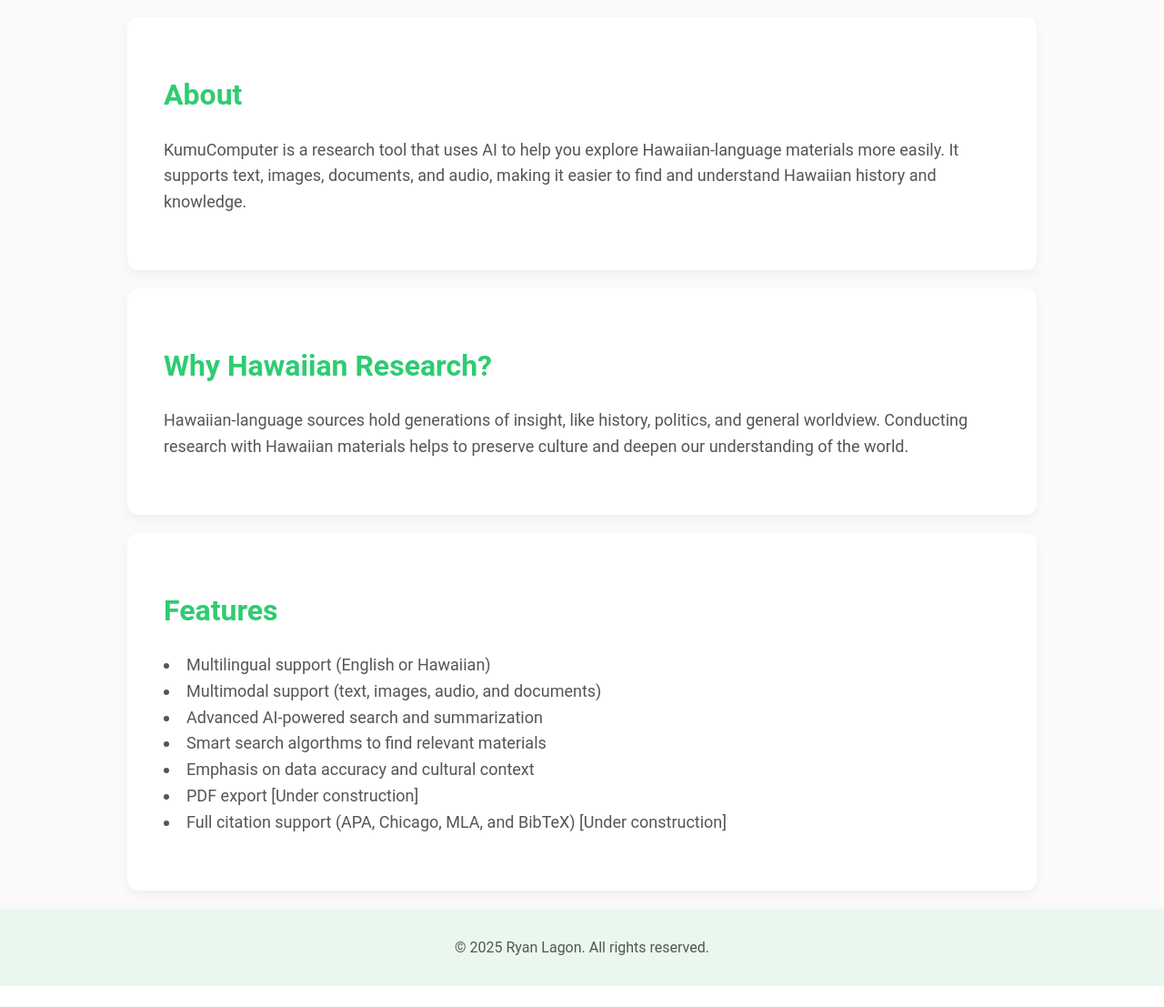
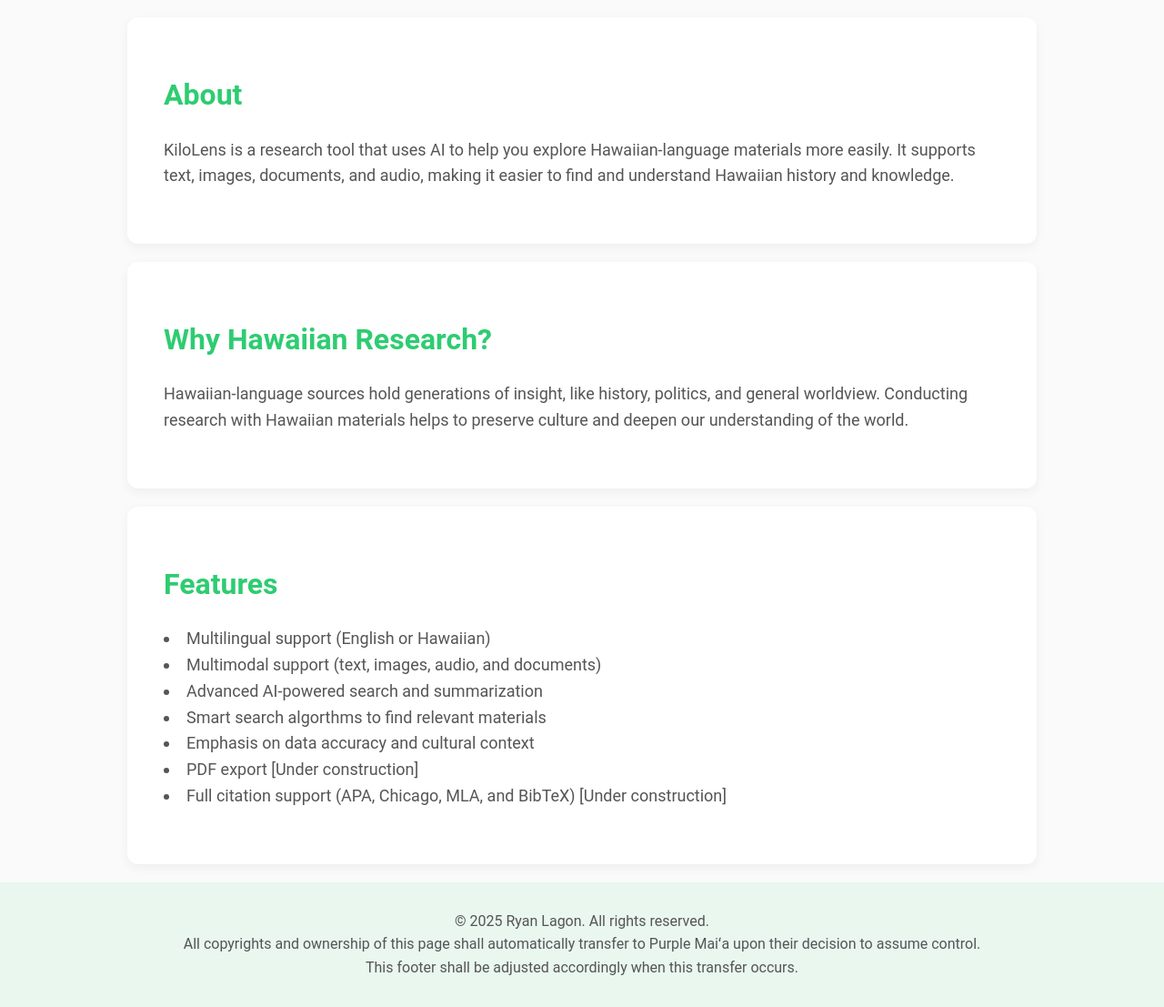
Before and after one commit to PurpleMaia/ryan-nupepa-assist, a Flask app: page / in a window 1280 px wide. Shown: the part 882-1989 px from the top of the page at 91% size. Before the commit the page ends 1966 px from the top, so only its background shows below. Run offline with Flask 3, Linux system fonts and the light colour scheme; parts of the project's set-up code (start-up, migrations or seed data) failed here and were passed over.

Commit message:
first round of cleanup. Have not touched css or js files yet.

```diff
--- a/app.py
+++ b/app.py
@@ -1,24 +1,28 @@
-from flask import Flask, render_template, request, jsonify, Response, redirect
+from flask import Flask, render_template, request, jsonify, Response
 from openai import OpenAI
-import os, base64
+import os
 
 # Initialize Flask App
 app = Flask(__name__)
 
 # Initialize OpenAI Client. Store your key in an environment variable called OPENAI_API_KEY
 OPENAI_API_KEY = os.environ.get("OPENAI_API_KEY")
-password = os.environ.get("KUMUCOMPUTER_PASSWORD")
+VECTOR_STORE_ID = os.environ.get("VECTOR_STORE_ID")
+PASSWORD = os.environ.get("KILOLENS_PASSWORD")
+USERNAME = "demo" # ! Set the username here.
 
 client = OpenAI(api_key=OPENAI_API_KEY)
 
-# Check if the user is authenticated
+# This function reads the auth header and checks if the username and password match the expected values.
+# If the username and password match, it returns True. Otherwise, it returns False.
 def check_auth(auth):
-    return auth and auth.username == "demo" and auth.password == password
+    return auth and auth.username == USERNAME and auth.password == PASSWORD
 
-# If credentials are not provided, prompt the user to enter them
+# If credentials are not provided, this function will prompt the user to enter them.
+# In most browsers, this will prompt the user to enter their credentials via a pop-up window.
 def authenticate():
     return Response(
-        'Please log in', 401,
+        'Please log in to use KiloLens', 401,
         {'WWW-Authenticate': 'Basic realm="Login Required"'})
 
 # Render the homepage (url/)
@@ -26,34 +30,36 @@
 def home():
     return render_template("index.html")
 
+# ! PROTECTED ROUTE
 # Render the actual app (url/app)
 @app.route("/app")
-def about():
+def app():
+
     auth = request.authorization
     if not check_auth(auth):
         return authenticate()
+
     return render_template("chat.html")
 
-@app.route("/under-construction")
-def under_construction():
-    return render_template("under-construction.html")
-
+# ! PROTECTED ROUTE
 # OpenAI API call handling. Send a POST request to /chat with a JSON payload containing the user"s message.
 @app.route("/chat", methods=["POST"])
 def chat():
+
     auth = request.authorization
     if not check_auth(auth):
         return authenticate()
+
+    # Retrieve relevant information from the JSON payload.
     messages = request.json.get("messages", [])
     model = request.json.get("model", "gpt-4.1-mini")
     temperature = float(request.json.get("temperature", 0.7))
     max_tokens = int(request.json.get("max_tokens", 4096))
-    print(request.json)
 
-    prompt = open("./backend-secret/testprompt.txt", "r").read()
+    # Read the prompt from a file. Alternatively you can hardcode the prompt here.
+    prompt = open("./prompt.txt", "r").read()
 
-    # prompt = "You are KumuComputer, a helpful assistant that helps the user to research parts of Hawaiian History. Utilize relevant files to craft a response that satisfies the user's request. IMPORTANT: Be sure to ALWAYS cite the file you pull information from at then end of your message."
-
+    # Start building the response parameters to be sent. Differs based on model and inputs.
     response_parameters = {
         "model": model,
         "max_output_tokens": max_tokens,
@@ -67,60 +73,65 @@
     }
 
     # Temperature is not supported for these models and must be omitted.
+    # Add the temperature parameter if the model is not in this list.
     no_temperature_models = {"o3", "o3-pro", "o4-mini"}
     if model not in no_temperature_models:
         response_parameters["temperature"] = temperature
 
     # If the user has uploaded a file, add it to the response parameters
+    # TODO: Implement direct file/audio uploads. Currently, only vector store files are supported.
+    # TODO: Use Whisper to process the audio files and simply add any files to the response parameters.
 
-
+    # Create the response using the parameters.
     response = client.responses.create(**response_parameters)
 
+    # Extract the latest reply from the response.
     reply = response.output_text
-    print(response)
+
+    # Return the reply as a JSON response.
     return jsonify({"reply": reply})
 
+# ! PROTECTED ROUTE
 # Handle file uploads. Send a POST request to /upload with a JSON payload containing the file.
 # The file will first be uploaded to your OpenAI account, then assigned to the vector store.
 @app.route("/upload", methods=["POST"])
 def upload_file():
+
     auth = request.authorization
     if not check_auth(auth):
         return authenticate()
+
+    # Check if the file is included in the request. If not, return an error. Bad request.
     if "file" not in request.files:
         return jsonify({"message": "No file part"}), 400
 
+    # Get the file from the request.
     file = request.files["file"]
+
+    # Check if the file has a filename. If not, return an error. Bad request.
     if file.filename == "":
         return jsonify({"message": "No selected file"}), 400
 
+    # First, upload the file to OpenAI. This will return a file object containing the file ID.
     fileupload = client.files.create(
         file=(file.filename, file.stream),
         purpose="assistants"
     )
 
+    # Then, assign the file to the vector store using the file ID obtained from the upload.
     client.vector_stores.files.create(
         vector_store_id="vs_6875a8264e04819181f92591e60c1054",
         file_id=fileupload.id
     )
 
+    # Log the file upload to a file. This is just for debugging purposes to keep track of which files have been uploaded.
     with open("./fileuploadlog.txt", "a") as f:
         f.write(f"{file.filename} || {fileupload.id}\n")
 
+    # Return a success message.
     return jsonify({"message": f"Uploaded: {file.filename}. It may take a few minutes for the file to be processed."})
 
-
-@app.route("/feedback", methods=["GET"])
-def feedback():
-    # feedback link stored in /backend-secret/feedbackform.txt
-    feedback_link = open("./backend-secret/feedbackform.txt", "r").read().strip()
-    return redirect(feedback_link)
-
-# @app.route("/getfiles", methods=["GET"])
-# def get_files():
-#     files = client.vector_stores.files.list(vector_store_id="vs_6875a8264e04819181f92591e60c1054")
-#     return jsonify({"filelist": files})
-
 # When running the app with this script. Do not use this for production.
+# This mode is good for development and testing, such as when you are working on the app.
 if __name__ == "__main__":
     app.run(debug=True)
--- a/static/index.css
+++ b/static/index.css
@@ -49,7 +49,7 @@
 .hero {
     height: 100vh;
     background: linear-gradient(rgba(20, 40, 30, 0.9), rgba(20, 40, 30, 0.9)),
-                url('../static/images/cover.png') no-repeat center center/cover;
+                url('../static/images/cover.webp') no-repeat center center/cover;
     display: flex;
     justify-content: center;
     align-items: center;
--- a/templates/index.html
+++ b/templates/index.html
@@ -3,13 +3,17 @@
 <head>
     <meta charset="UTF-8" />
     <meta name="viewport" content="width=device-width, initial-scale=1.0" />
-    <title>KumuComputer</title>
+    <title>KiloLens</title>
+
+    <!-- Common.css stores the styles that are common to all pages. -->
+    <!-- Index.css stores the styles specific to this index page. -->
     <link rel="stylesheet" href="../static/common.css">
 	<link rel="stylesheet" href="../static/index.css">
 </head>
 <body>
+    <!-- Header at the top of the page. -->
     <header>
-        <h1><a style="color:#555555">Kumu</a><a class="gradientText">Computer</a></h1>
+        <h1><a style="color:#555555">Kilo</a><a class="gradientText">Lens</a></h1>
         <nav>
             <a href="#about">About</a>
             <a href="#features">Features</a>
@@ -17,21 +21,23 @@
         </nav>
     </header>
 
+    <!-- Hero. X-ray image is rendered above the background, but masked by a circle around the cursor. -->
     <div class="xray-wrapper" id="xray-wrapper">
         <div class="hero">
             <h2>Hawaiian Research. <br>Accelerated.</h2>
             <h3>Multilingual. Multimodal. Multitasking.</h3>
             <a href="/app" class="button">Try it now</a>
         </div>
-        <img src="../static/images/cover-xray.png" class="xray-image" id="xray-image">
+        <img src="../static/images/cover-xray.webp" class="xray-image" id="xray-image">
     </div>
 
+    <!-- The sections below the hero. -->
     <section id="about">
         <h3>About</h3>
-        <p>KumuComputer is a research tool that uses AI to help you explore Hawaiian-language materials more easily. It supports text, images, documents, and audio, making it easier to find and understand Hawaiian history and knowledge.</p>
+        <p>KiloLens is a research tool that uses AI to help you explore Hawaiian-language materials more easily. It supports text, images, documents, and audio, making it easier to find and understand Hawaiian history and knowledge.</p>
     </section>
 
-    <section id="whyhawaiian">
+    <section id="whyHawaiian">
         <h3>Why Hawaiian Research?</h3>
         <p>Hawaiian-language sources hold generations of insight, like history, politics, and general worldview. Conducting research with Hawaiian materials helps to preserve culture and deepen our understanding of the world.</p>
     </section>
@@ -50,19 +56,25 @@
 
     <footer>
         &#169; 2025 Ryan Lagon. All rights reserved.
+        <br>All copyrights and ownership of this page shall automatically transfer to Purple Maiʻa upon their decision to assume control.
+        <br>This footer shall be adjusted accordingly when this transfer occurs.
     </footer>
 </body>
 <script>
+// Didn't want to make a seperate js file for this, so added it here.
 // Update mouse position to make effect work.
-document.addEventListener("mousemove", (e) => {
+document.addEventListener("mousemove", (mouseEvent) => {
     const xray = document.getElementById("xray-image");
     const rectangle = document.getElementById("xray-wrapper").getBoundingClientRect();
 
-    // Calcualate the relative position of the cursor
-    const x = ((e.clientX - rectangle.left) / rectangle.width) * 100;
-    const y = ((e.clientY - rectangle.top) / rectangle.height) * 100;
+    // Calcualate the relative position of the cursor.
+    // e.clientX - rectangle.left gets how far the cursor is from the left edge,
+    // then, divided by rectangle.width, it is now normalized to [0, 1].
+    // multiplied by 100 to get the percentage used for the CSS property. Same is repeated for y.
+    const x = ((mouseEvent.clientX - rectangle.left) / rectangle.width) * 100;
+    const y = ((mouseEvent.clientY - rectangle.top) / rectangle.height) * 100;
 
-    // Set the position of the xray
+    // Set the position of the xray. Position of the mask is set by these two CSS properties.
     xray.style.setProperty("--x", `${x}%`);
     xray.style.setProperty("--y", `${y}%`);
 });
--- a/wsgi.py
+++ b/wsgi.py
@@ -1,5 +1,6 @@
 from app import app
 from waitress import serve
 
+# Run the app with this script. Adjust the host, port, and threads parameters as needed.
 if __name__ == "__main__":
-    serve(app, host="0.0.0.0", port=54311)
+    serve(app, host="0.0.0.0", port=54311, threads=32)
```
Also changed, not shown: prompt.txt (added, +15 -0 lines), templates/chat.html (+14 -8 lines), templates/under-construction.html (deleted, +0 -12 lines), README.md, static/images/cover-xray.webp (added), static/images/cover.webp (added).
